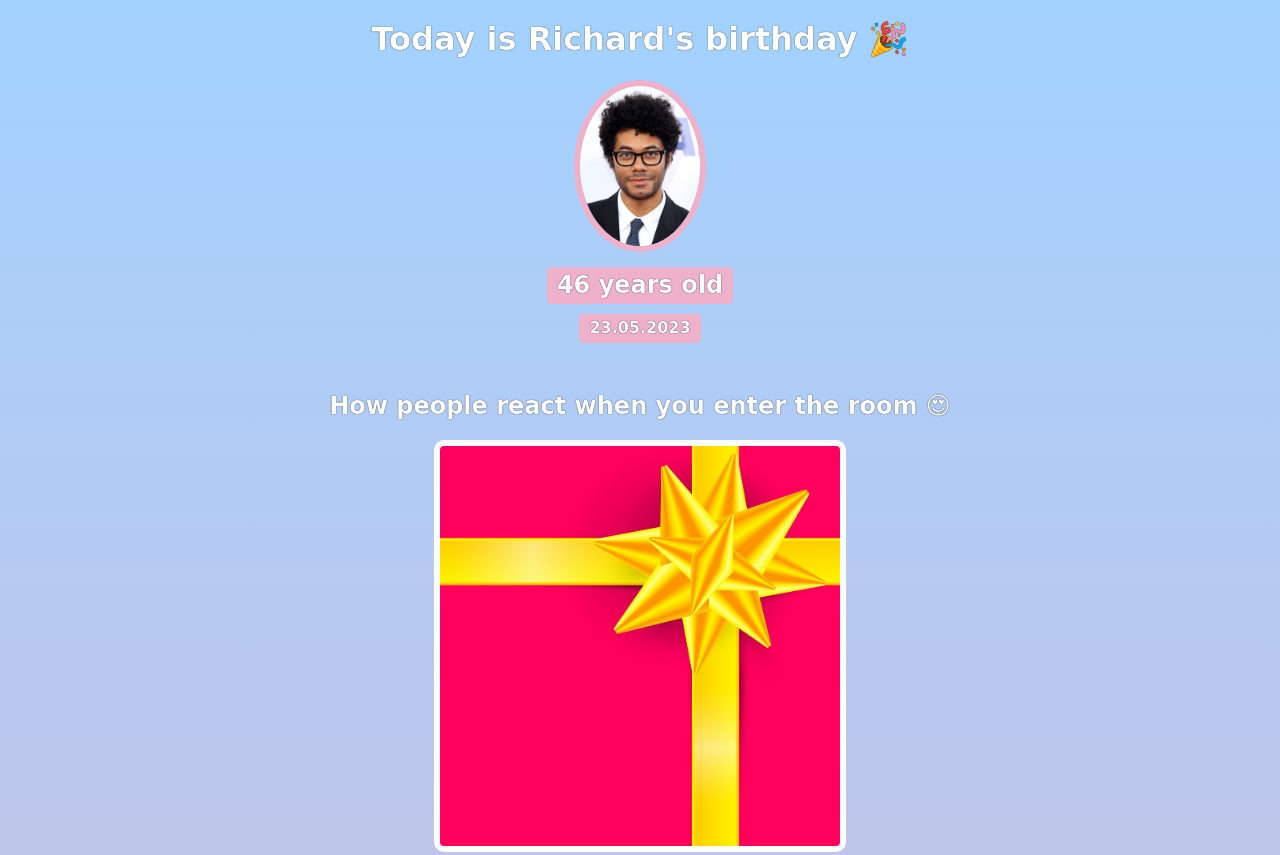
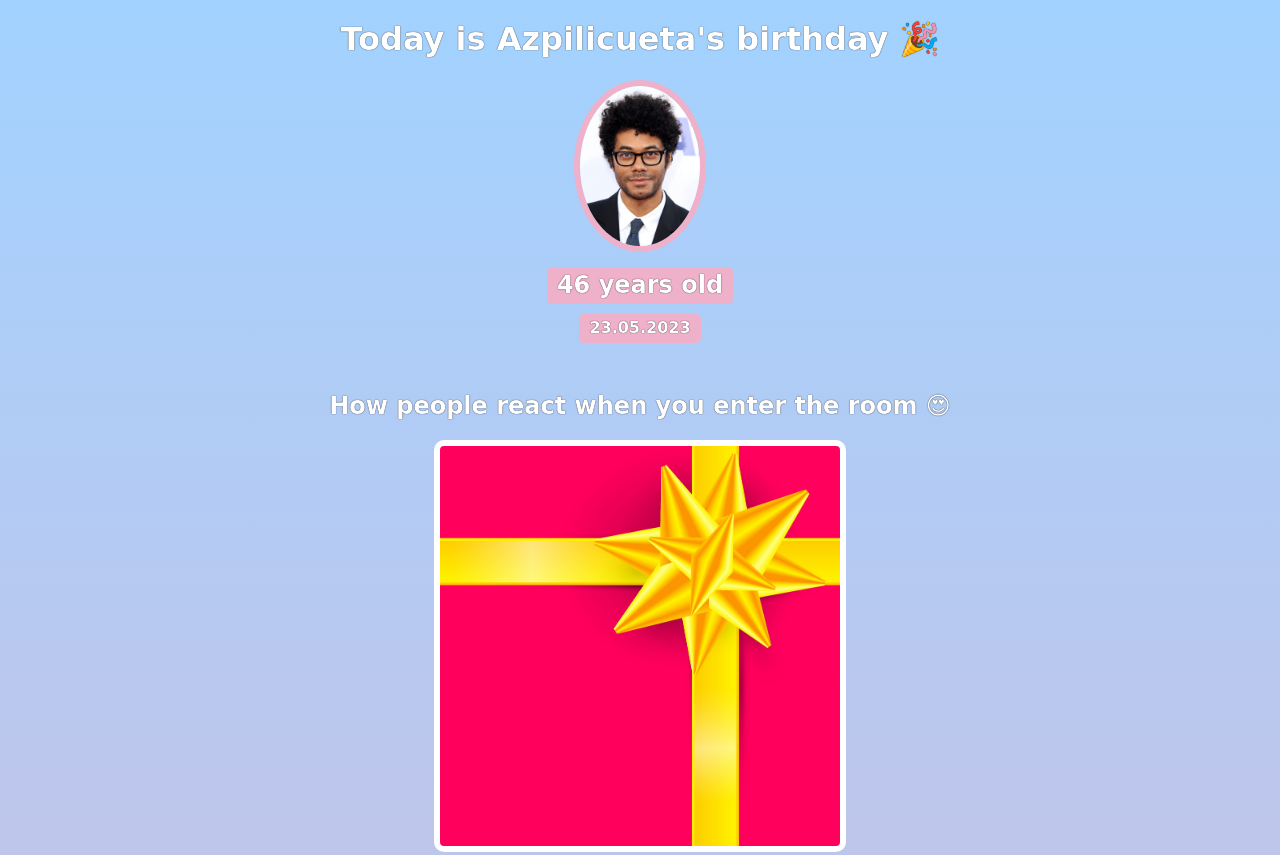
Before and after one commit to Piousj10/birthdaygift-site, a website built with Vite: page index.html in a window 1280 px wide. Shown: the top 855 px of the page. Built offline with nearby package versions, Linux system fonts and the light colour scheme; a web font is replaced by a local one.

Commit message:
changed the name to azpilicueta

```diff
--- a/index.html
+++ b/index.html
@@ -7,7 +7,7 @@
     </head>
     <body>
         <div id="header">
-            <h1>Today is Richard's birthday 🎉</h1>
+            <h1>Today is Azpilicueta's birthday 🎉</h1>
             <img id="bff-img" src="images/Richardayode.jpg">
             <h2 id="bday-age">46 years old</h2>
             <h4 id="bday-date">23.05.2023</h4>
```
